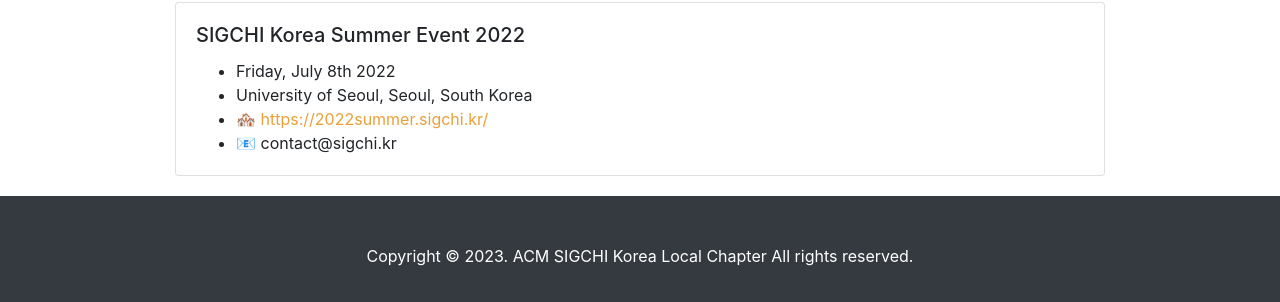
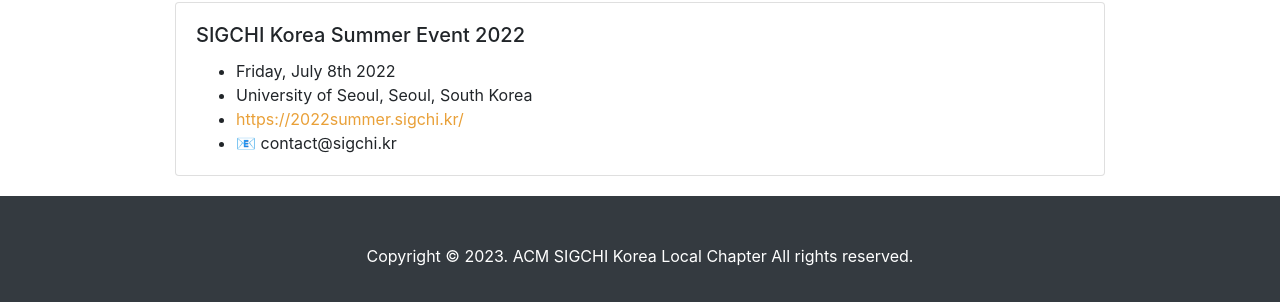
Before and after one commit to sigchikr/sigchikr.github.io, a Jekyll site: the page built from _pages/services.md, in a window 1280 px wide. Shown: the part 584-886 px from the top of the page. Built offline with Jekyll 4.4.1, drawn with Linux system fonts in a browser that asks for light colours.

```diff
--- a/_pages/services.md
+++ b/_pages/services.md
@@ -23,7 +23,7 @@ permalink: /services/
             <ul class="card-text">
                 <li>Friday, July 8th 2022</li>
                 <li>University of Seoul, Seoul, South Korea</li>
-                <li>🏘️ <a href="https://2022summer.sigchi.kr/">https://2022summer.sigchi.kr/</a></li>
+                <li><a href="https://2022summer.sigchi.kr/">https://2022summer.sigchi.kr/</a></li>
                 <li>📧 contact@sigchi.kr</li>
             </ul>
         </div>
```
